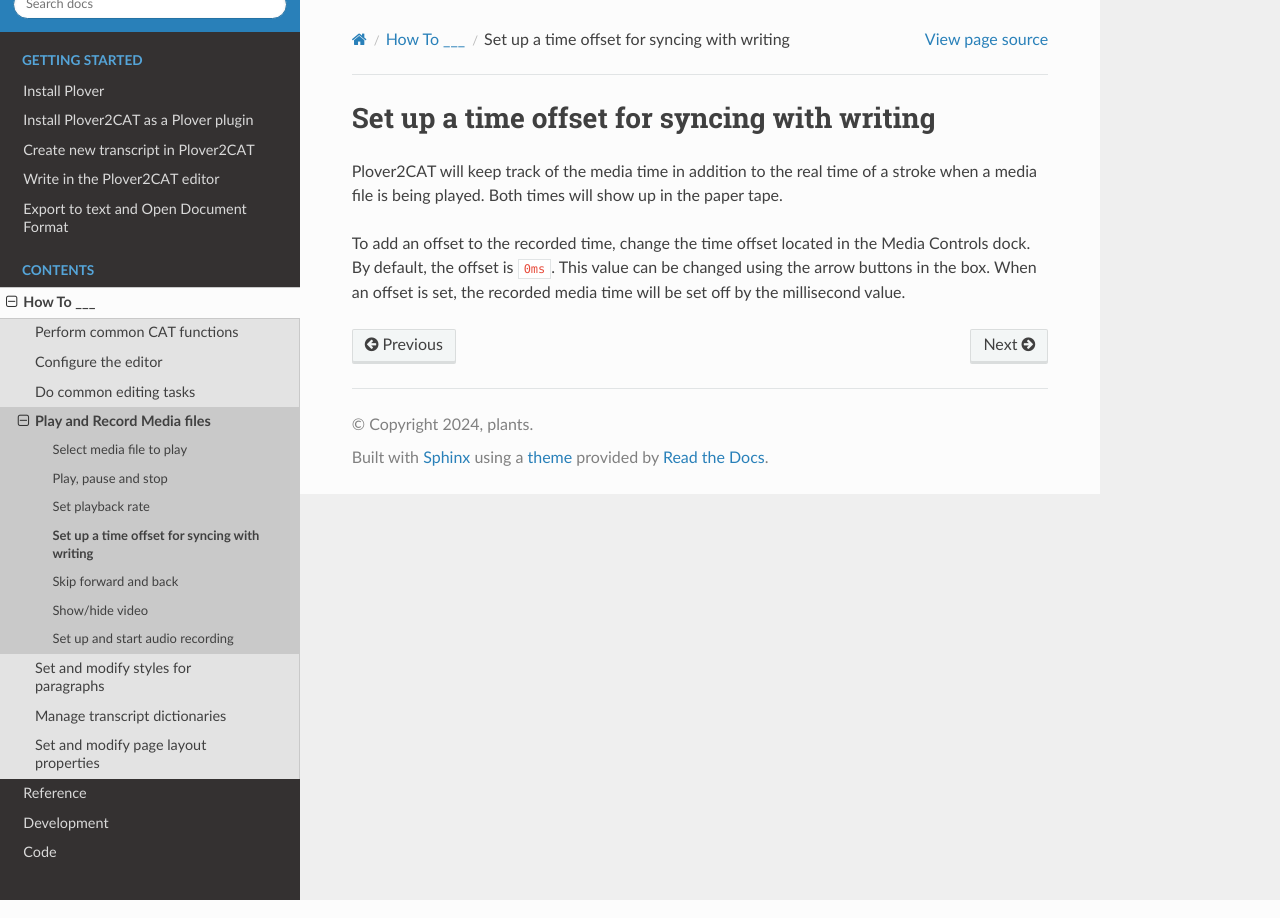
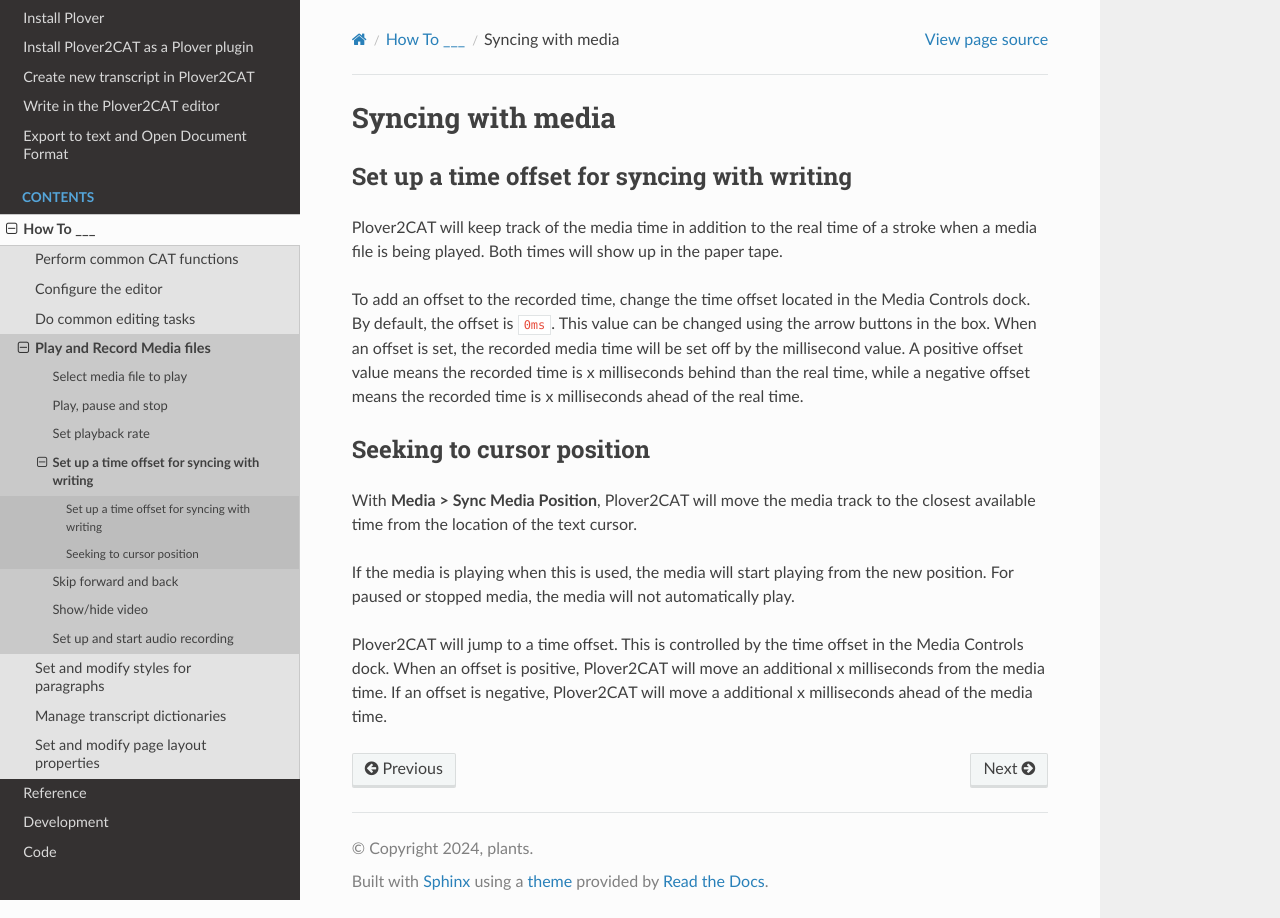
Before and after one commit to greenwyrt/plover2CAT, a Sphinx documentation site: the page built from docs/howto/audiosync.md, in a window 1280 px wide. Built offline with Sphinx 7.4.7 and the Read the Docs theme 3.1.0, drawn with Linux system fonts in a browser that asks for light colours.

Commit message:
more syncing audio code

```diff
--- a/docs/howto/audiosync.md
+++ b/docs/howto/audiosync.md
@@ -1,5 +1,15 @@
-# Set up a time offset for syncing with writing
+# Syncing with media
+
+## Set up a time offset for syncing with writing
 
 Plover2CAT will keep track of the media time in addition to the real time of a stroke when a media file is being played. Both times will show up in the paper tape.
 
-To add an offset to the recorded time, change the time offset located in the Media Controls dock. By default, the offset is `0ms`. This value can be changed using the arrow buttons in the box. When an offset is set, the recorded media time will be set off by the millisecond value.
+To add an offset to the recorded time, change the time offset located in the Media Controls dock. By default, the offset is `0ms`. This value can be changed using the arrow buttons in the box. When an offset is set, the recorded media time will be set off by the millisecond value. A positive offset value means the recorded time is x milliseconds behind than the real time, while a negative offset means the recorded time is x milliseconds ahead of the real time.
+
+## Seeking to cursor position
+
+With **Media > Sync Media Position**, Plover2CAT will move the media track to the closest available time from the location of the text cursor.
+
+If the media is playing when this is used, the media will start playing from the new position. For paused or stopped media, the media will not automatically play.
+
+Plover2CAT will jump to a time offset. This is controlled by the time offset in the Media Controls dock. When an offset is positive, Plover2CAT will move an additional x milliseconds from the media time. If an offset is negative, Plover2CAT will move a additional x milliseconds ahead of the media time.
```
Also changed, not shown: CHANGES.md (+16 -0 lines), docs/discussion/development.md (+1 -7 lines), docs/reference/menu.md (+18 -16 lines), 3 other files.
